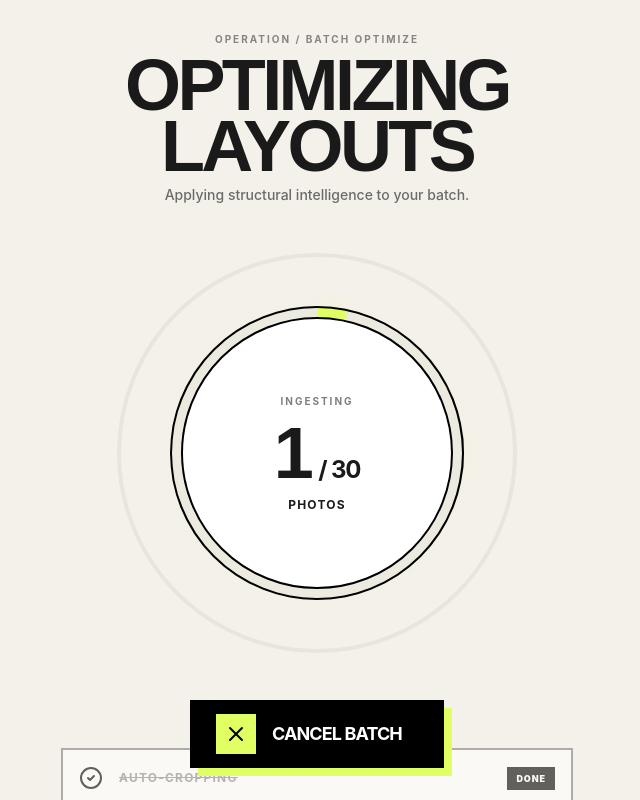
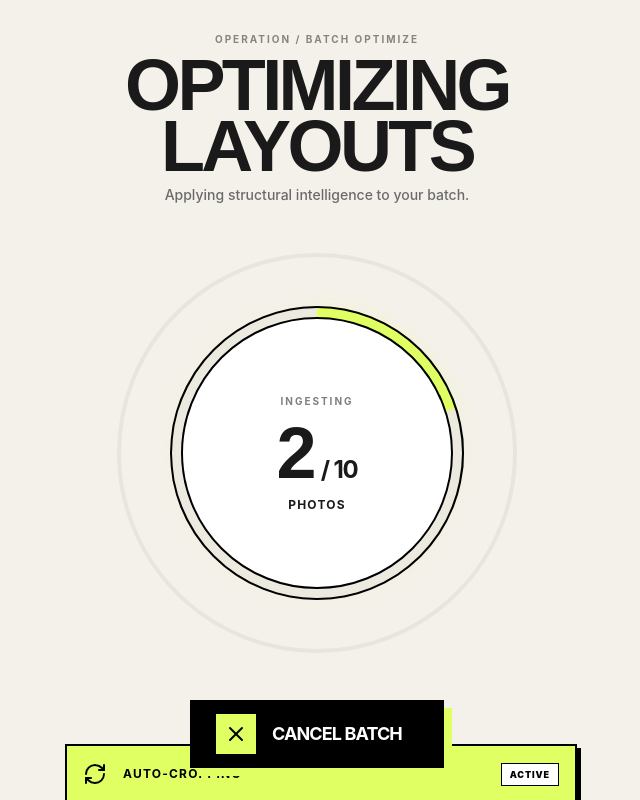
Before and after one commit to ahmadsherif2910/Cropy, a React (Vite) app: page / in a window 1280 px wide. Both pictures are taken after a click on the button "START PROCESSING". Shown: the top 800 px of the page, without its empty margins (323-963 px from the left). Built offline with nearby package versions, Linux system fonts and the light colour scheme.

Commit message:
feat: add processing pipeline hook and UI for batch optimization view

```diff
--- a/src/components/ProcessingView.tsx
+++ b/src/components/ProcessingView.tsx
@@ -1,6 +1,7 @@
-import React, { useState, useEffect } from 'react';
+import React from 'react';
 import { motion } from 'motion/react';
 import { CheckCircle2, RefreshCw, MoreHorizontal, X } from 'lucide-react';
+import { useProcessingPipeline } from '../hooks/useProcessingPipeline';
 
 interface ProcessingViewProps {
   onComplete: () => void;
@@ -8,24 +9,12 @@ interface ProcessingViewProps {
 }
 
 export default function ProcessingView({ onComplete, onCancel }: ProcessingViewProps) {
-  const [progress, setProgress] = useState(0);
-  const totalPhotos = 30;
-  const currentPhoto = Math.round((progress / 100) * totalPhotos);
-
-  useEffect(() => {
-    const interval = setInterval(() => {
-      setProgress((prev) => {
-        const next = prev + (100 / totalPhotos);
-        if (next >= 100) {
-          clearInterval(interval);
-          setTimeout(onComplete, 1000);
-          return 100;
-        }
-        return next;
-      });
-    }, 2000); // Increment photo and progress every 3 seconds
-    return () => clearInterval(interval);
-  }, [onComplete]);
+  const {
+    currentPhoto,
+    totalPhotos,
+    progress,
+    getStepStatus
+  } = useProcessingPipeline({ totalPhotos: 10, onComplete });
 
 
   const radius = 130;
@@ -89,7 +78,7 @@ export default function ProcessingView({ onComplete, onCancel }: ProcessingViewP
           <span className="text-[10px] font-bold text-black uppercase tracking-[0.2em] mb-2 opacity-50">Ingesting</span>
           <div className="flex items-baseline gap-2">
             <span className="font-display text-5xl md:text-7xl font-bold tracking-tighter leading-none">
-              {Math.min(currentPhoto, totalPhotos)}
+              {progress >= 100 ? totalPhotos : currentPhoto}
             </span>
             <span className="text-xl md:text-2xl font-bold tracking-tighter">/ {totalPhotos}</span>
           </div>
@@ -101,15 +90,15 @@ export default function ProcessingView({ onComplete, onCancel }: ProcessingViewP
         <h3 className="text-[10px] font-bold text-on-surface-variant uppercase tracking-[0.2em] mb-4 text-center">Runtime Logs</h3>
         <div className="space-y-2">
           <OperationItem
-            status="done"
+            status={getStepStatus(0)}
             label="Auto-cropping"
           />
           <OperationItem
-            status="active"
+            status={getStepStatus(1)}
             label="Rotating & Straightening"
           />
           <OperationItem
-            status="waiting"
+            status={getStepStatus(2)}
             label="Generating structural previews"
           />
         </div>
--- /dev/null
+++ b/src/hooks/useProcessingPipeline.ts
@@ -0,0 +1,61 @@
+import { useState, useEffect } from 'react';
+
+interface UseProcessingPipelineProps {
+  totalPhotos?: number;
+  onComplete: () => void;
+}
+
+export function useProcessingPipeline({ totalPhotos = 10, onComplete }: UseProcessingPipelineProps) {
+  const [state, setState] = useState({ stepIndex: 0, photo: 0 });
+
+  const totalSteps = 3;
+  const currentStepIndex = state.stepIndex;
+  const currentPhoto = state.photo;
+
+  const progress = currentStepIndex >= totalSteps
+    ? 100
+    : (currentPhoto / totalPhotos) * 100;
+
+  useEffect(() => {
+    const interval = setInterval(() => {
+      setState((prev) => {
+        if (prev.photo < totalPhotos) {
+          return {
+            ...prev,
+            photo: prev.photo + 1,
+          };
+        } else {
+          const nextStep = prev.stepIndex + 1;
+          if (nextStep >= totalSteps) {
+            clearInterval(interval);
+            setTimeout(onComplete, 1000);
+            return {
+              stepIndex: totalSteps,
+              photo: totalPhotos,
+            };
+          }
+          return {
+            stepIndex: nextStep,
+            photo: 1,
+          };
+        }
+      });
+    }, 1000);
+
+    return () => clearInterval(interval);
+  }, [onComplete, totalPhotos]);
+
+  const getStepStatus = (stepIndex: number): 'done' | 'active' | 'waiting' => {
+    if (currentStepIndex > stepIndex) return 'done';
+    if (currentStepIndex === stepIndex) return 'active';
+    return 'waiting';
+  };
+
+  return {
+    currentStepIndex,
+    currentPhoto,
+    totalPhotos,
+    progress,
+    getStepStatus,
+  };
+}
```
